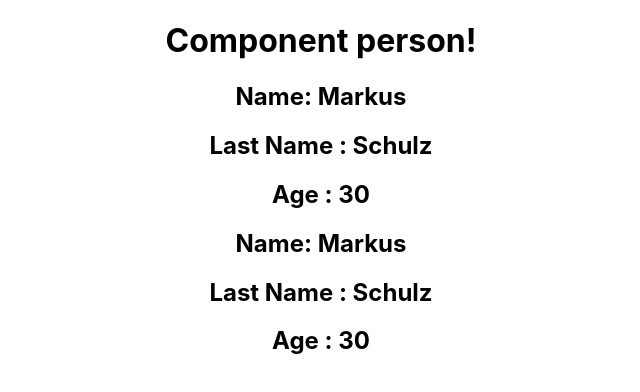
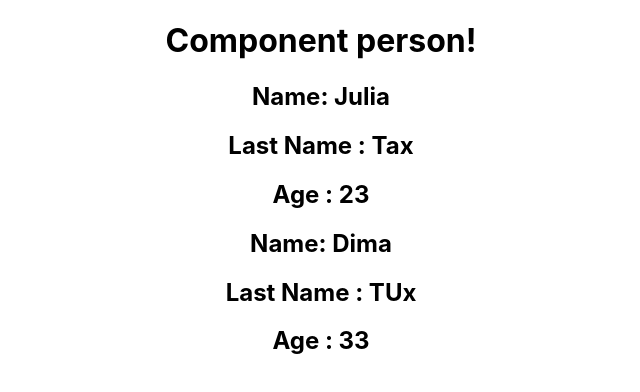
Before and after one commit to a-champi/Movies_app, a React (Create React App) app: page / in a window 1280 px wide. Shown: the top 392 px of the page, without its empty margins (319-959 px from the left). Built offline with nearby package versions, Linux system fonts and the light colour scheme.

Commit message:
call props and component

```diff
--- a/src/App.js
+++ b/src/App.js
@@ -1,25 +1,29 @@
 import './App.css';
-const Person = () => {
+const Person = (props) => {
   return(
     <>
-      <h2> Name: Markus</h2>
-      <h2>Last Name : Schulz</h2>
-      <h2>Age : 30 </h2>
+      <h2> Name: {props.name}</h2>
+      <h2>Last Name : {props.lastName}</h2>
+      <h2>Age : {props.age} </h2>
     </>
   )
 }
 
 
 const  App = ()  => {
-  const name = "Micha";
-  const test1 = null;
-  const isNameShowing = true;
 
   return (
     <div className="App">
-      <h1 className="text-primary"> Component person!</h1>
-      <Person />
-      <Person />
+      <h1 > Component person!</h1>
+      <Person
+          name = "Julia"
+          lastName = "Tax"
+           age= {23} />
+      <Person
+          name = "Dima"
+          lastName = "TUx"
+          age= {33}
+      />
     </div>
   );
 }
```
